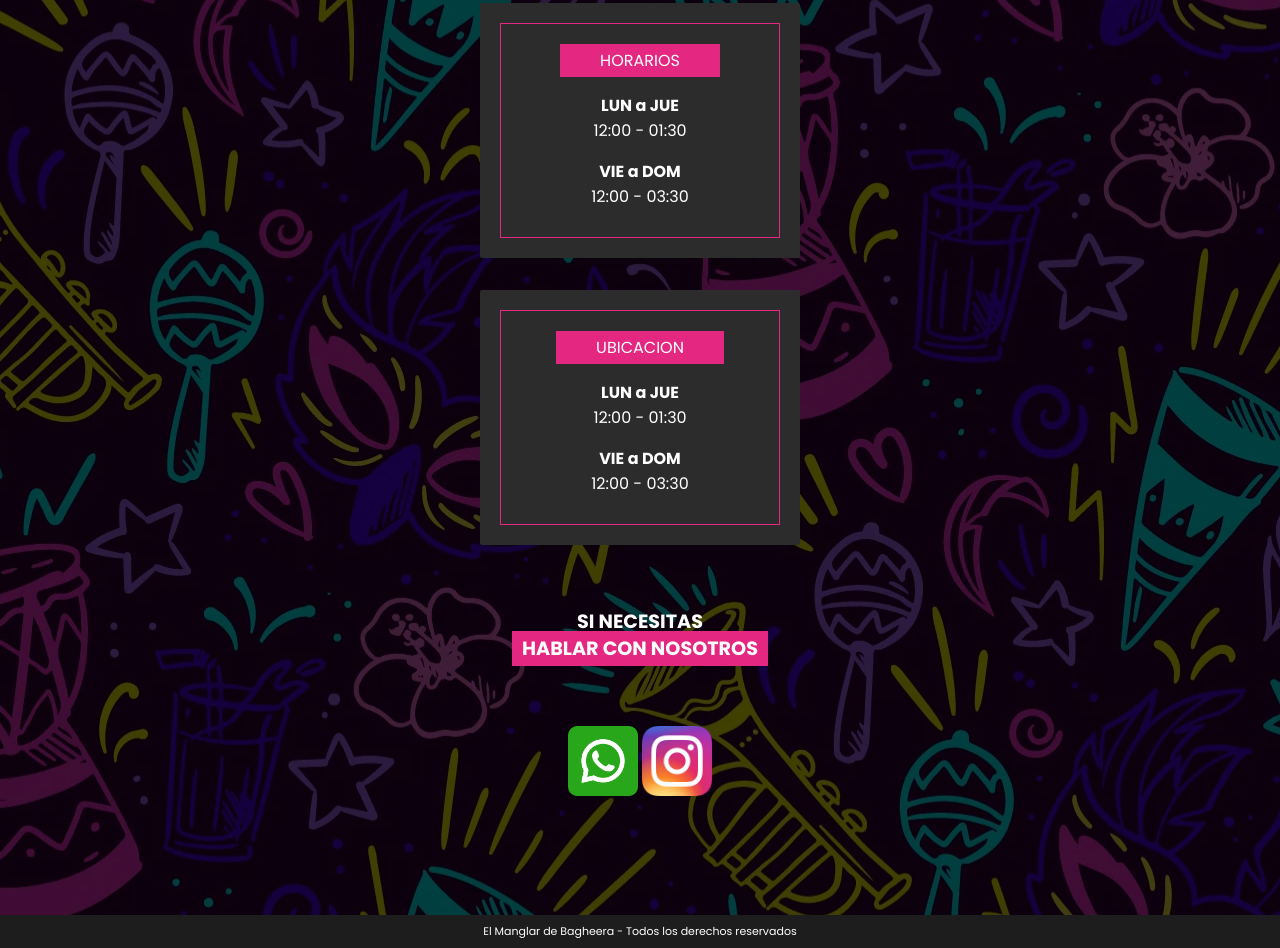
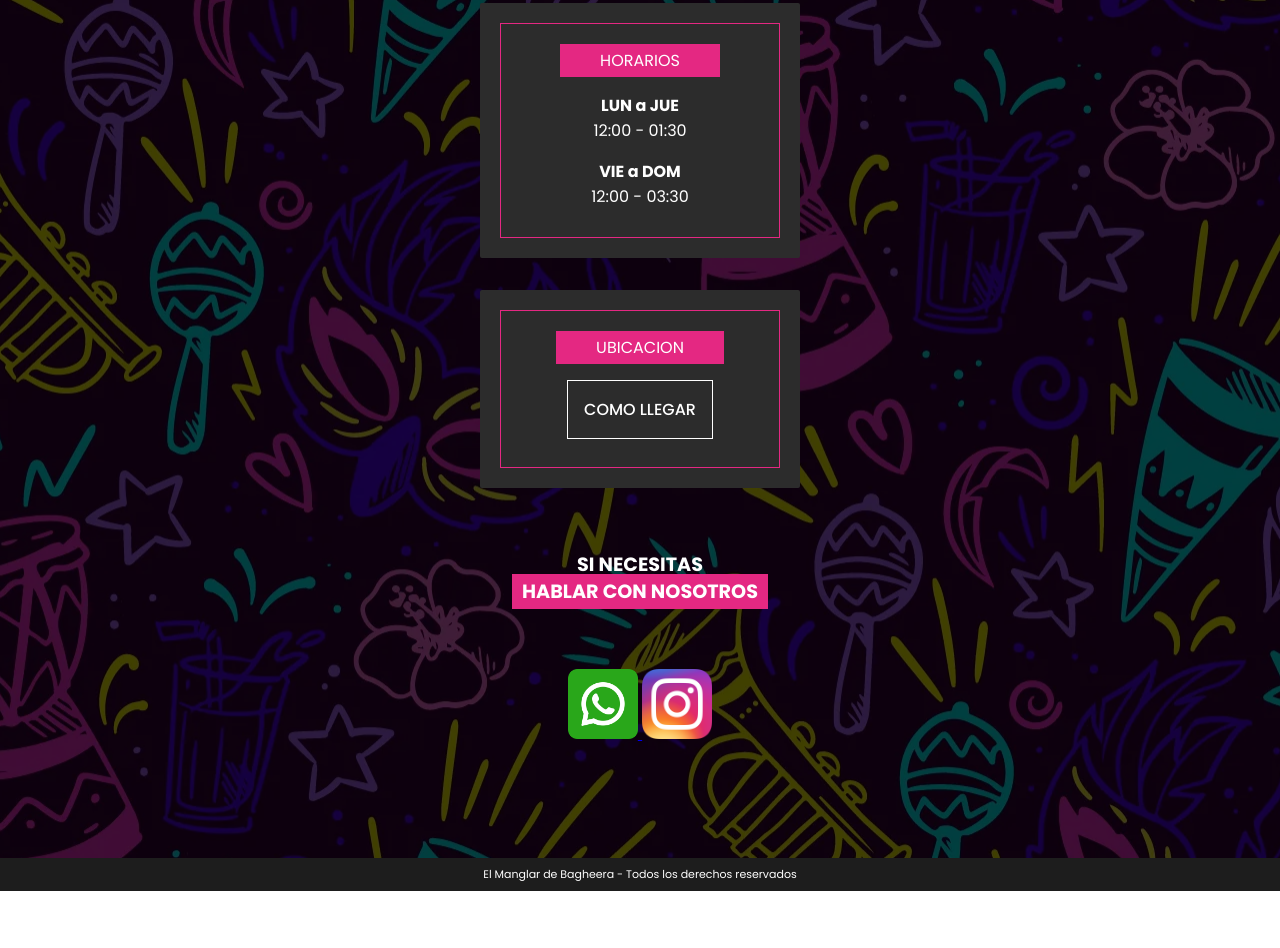
Before and after one commit to JoaquinDicio/manglar-de-bagheera, an Astro site: page / in a window 1280 px wide. Shown: the part 2575-3523 px from the top of the page. After the commit the page ends 3466 px from the top, so only its background shows below. Built offline with nearby package versions, Linux system fonts and the light colour scheme; Astro itself is replaced by a stand-in of ours.

Commit message:
boton de indicaciones

```diff
--- a/src/pages/index.astro
+++ b/src/pages/index.astro
@@ -118,17 +118,20 @@ import whatsappLogo from "../assets/whatsapp.png";
       </InfoCard>
       <InfoCard title="ubicacion">
         <div class="card-content d-flex flex-column text-center text-white">
-          <strong>LUN a JUE</strong>
-          <p>12:00 - 01:30</p>
-        </div>
-        <div class="card-content text-white text-center">
-          <strong>VIE a DOM</strong>
-          <p>12:00 - 03:30</p>
+          <a
+            class="directions"
+            target="_blank"
+            href="https://www.google.com/maps/dir//Carrer+del+Festuc,+3,+46780+Oliva,+Valencia,+Espa%C3%B1a/@38.9371779,-0.1880369,12z/data=!4m8!4m7!1m0!1m5!1m1!1s0xd61e7b0ebc26dad:0x86638f1296f4e71c!2m2!1d-0.105636!2d38.9372069?entry=ttu"
+            >COMO LLEGAR</a
+          >
         </div>
       </InfoCard>
       <div id="contacto">
         <Title firstLine="si necesitas" secondLine="hablar con nosotros" />
-        <a target="_blank">
+        <a
+          target="_blank"
+          href="https://wa.me/34601528001?text=Hola%20Manglar!%20Queria%20informacion%20sobre..."
+        >
           <Image src={whatsappLogo} alt="whatsapp logo" class="social-icon" />
         </a>
         <a
@@ -190,6 +193,14 @@ import whatsappLogo from "../assets/whatsapp.png";
       width: 70px;
       height: fit-content;
     }
+    a.directions {
+      background-color: transparent;
+      border: 1px solid #ffff;
+      font-weight: 500;
+      padding: 1rem;
+      text-decoration: none;
+      color: #fff;
+    }
     #contacto {
       padding: 3rem 0;
     }
```
